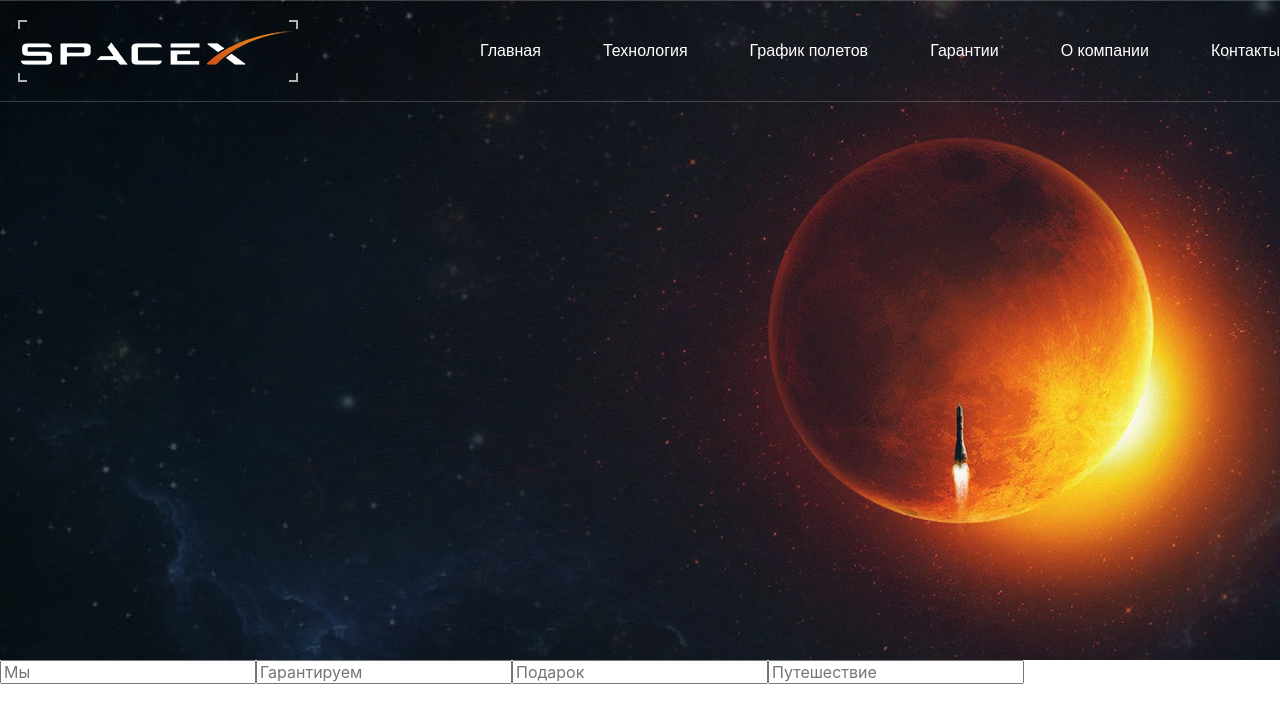
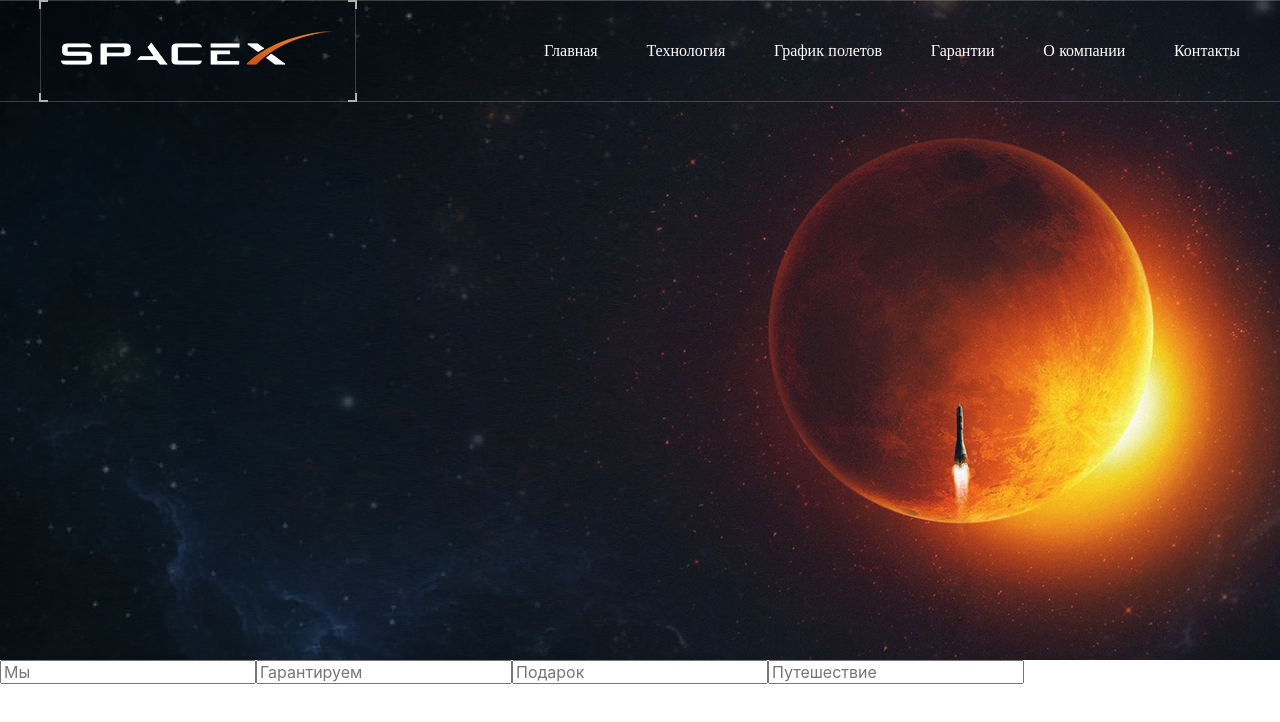
Before and after one commit to Bogagree/elon_space_x, a React (Create React App) app: page / in a window 1280 px wide. Shown: the top 722 px of the page. Built offline with nearby package versions, Linux system fonts and the light colour scheme.

Commit message:
style: header hover for links

```diff
--- a/src/common/Styles/SASS/mixins.scss
+++ b/src/common/Styles/SASS/mixins.scss
@@ -5,12 +5,12 @@
   flex-direction: $flexDirection;
 }
 
-@mixin fontParams($size, $lineHeight, $weight, $marginBottom: 0) {
-  //font-family: "Museo sans cyrl", serif;
+@mixin fontParams($size, $lineHeight, $weight, $color) {
+  font-family: "Museo sans cyrl", serif;
   font-size: $size;
   line-height: $lineHeight;
   font-weight: $weight;
-  margin-bottom: $marginBottom;
+  color: $color;
 }
 
 @mixin container {
--- a/src/features/Pages/Header/Header.module.scss
+++ b/src/features/Pages/Header/Header.module.scss
@@ -9,7 +9,7 @@
   border-bottom: 1px solid rgba(177, 177, 177, 0.3);
 
   .header {
-    max-width: 1400px;
+    max-width: 1200px;
     margin: 0 auto;
     @include flexCenter(space-between);
 
--- a/src/features/Pages/Header/Nav/Nav.module.scss
+++ b/src/features/Pages/Header/Nav/Nav.module.scss
@@ -3,22 +3,34 @@
 
 
 .nav {
-  width: 800px;
-  height: 100px;
-  @include fontParams(16px, 22px,300);
+  min-width: 58%;
+  min-height: 100px;
   @include flexCenter(space-between);
 
   .link {
-    color: $primaryTextColor;
-    font-family: "Museo Sans Cyrl", sans-serif;
+    position: relative;
+    @include fontParams(16px, 22px, 300, $primaryTextColor);
+
+    &::after {
+      content: '';
+      position: absolute;
+      bottom: -5px;
+      left: 0;
+      right: 0;
+      width: 0;
+      height: 10px;
+      border-bottom: 1px solid rgba(177, 177, 177, 0.3);
+    }
 
     &:hover {
-
+      cursor: pointer;
+      color: $secondaryTextColor;
+      opacity: 0.9;
+      &:after {
+        width: 100%;
+      }
     }
 
-    .active {
-
-    }
   }
 
   @media screen and (max-width: 768px) {
--- a/src/features/Pages/Main/Main.module.scss
+++ b/src/features/Pages/Main/Main.module.scss
@@ -3,5 +3,6 @@
   min-height: 660px;
   background-image: url("../../../assets/img/fon_10.png");
   background-size: cover;
-  background-position: center;
+  background-position:  center;
+  background-repeat: no-repeat;
 }
```
